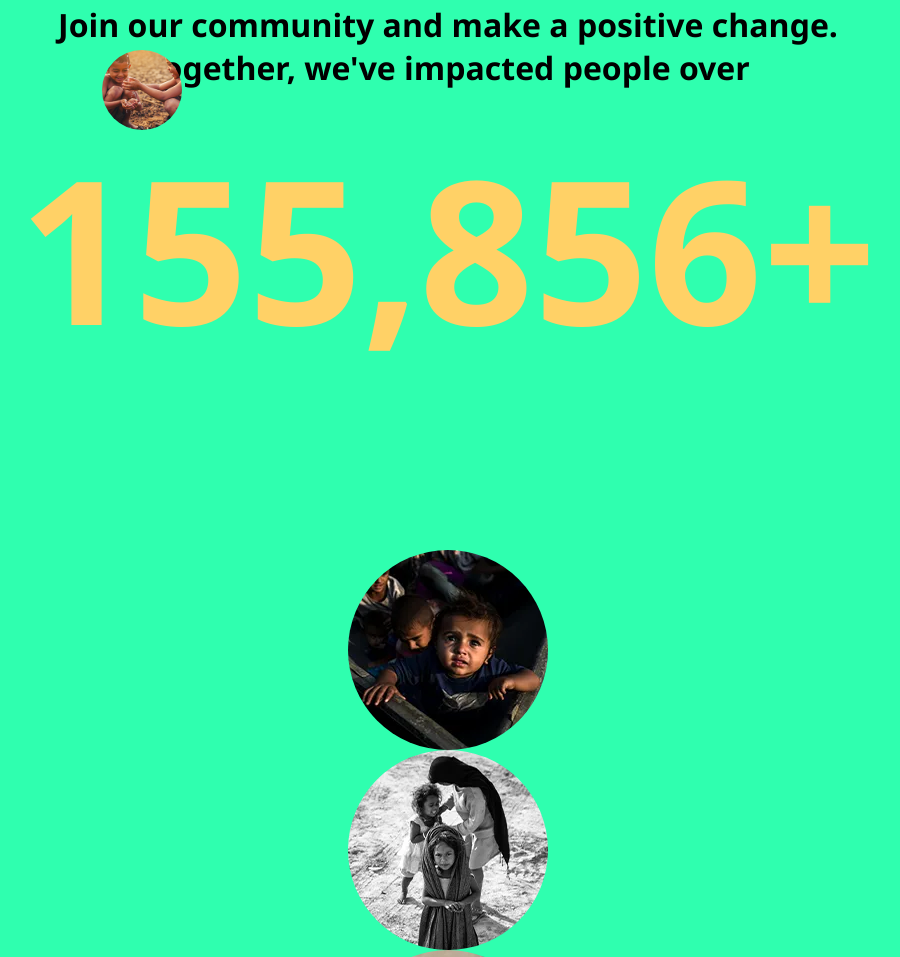
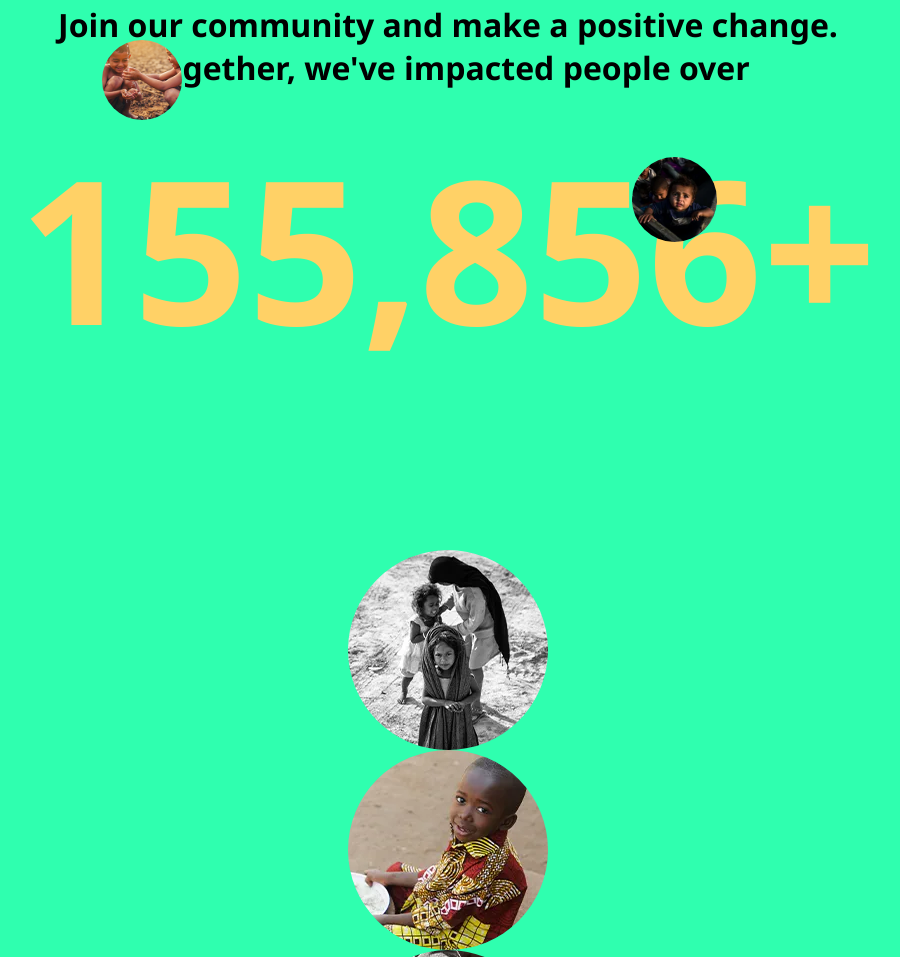
Before and after one commit to Sivasundhar16/Charity-Flow, a plain HTML site: page about.html in a window 1280 px wide. Shown: the part 4115-5072 px from the top of the page, without its empty margins (192-1092 px from the left). Drawn offline with Linux system fonts and the light colour scheme.

Commit message:
second image is fixed

```diff
--- a/about.css
+++ b/about.css
@@ -495,3 +495,11 @@ body {
   width: 80px;
   height: 80px;
 }
+
+.secondcommunity {
+  position: absolute;
+  width: 85px;
+  height: 85px;
+  right: 29%;
+  top: 15%;
+}
--- a/about.html
+++ b/about.html
@@ -290,7 +290,11 @@
         class="makeround firstcommunity"
         alt="img"
       />
-      <img src="./public/community 2.jpg" class="makeround" alt="img" />
+      <img
+        src="./public/community 2.jpg"
+        class="makeround secondcommunity"
+        alt="img"
+      />
       <img src="./public/community 3.jpg" class="makeround" alt="img" />
       <img src="./public/community 4.jpg" class="makeround" alt="img" />
       <img src="./public/community 5.jpg" class="makeround" alt="img" />
```
